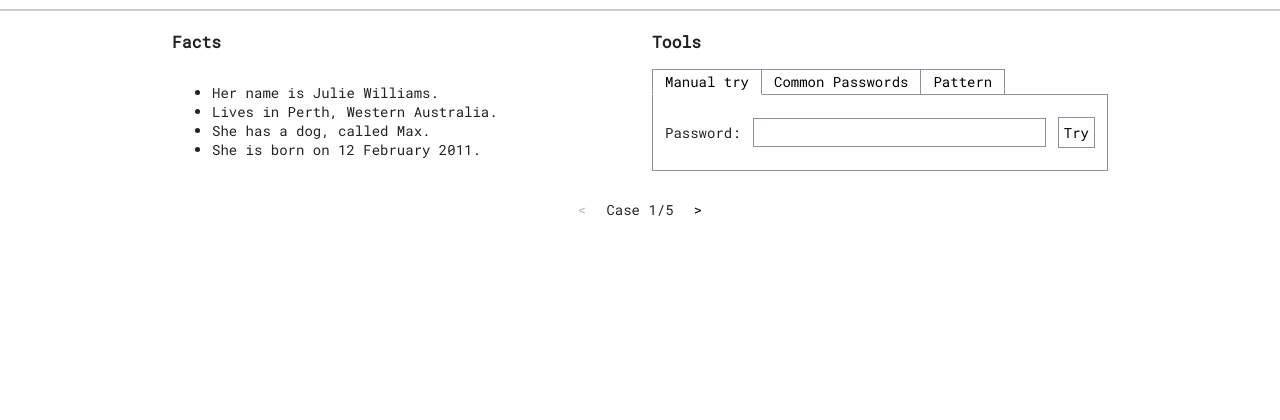
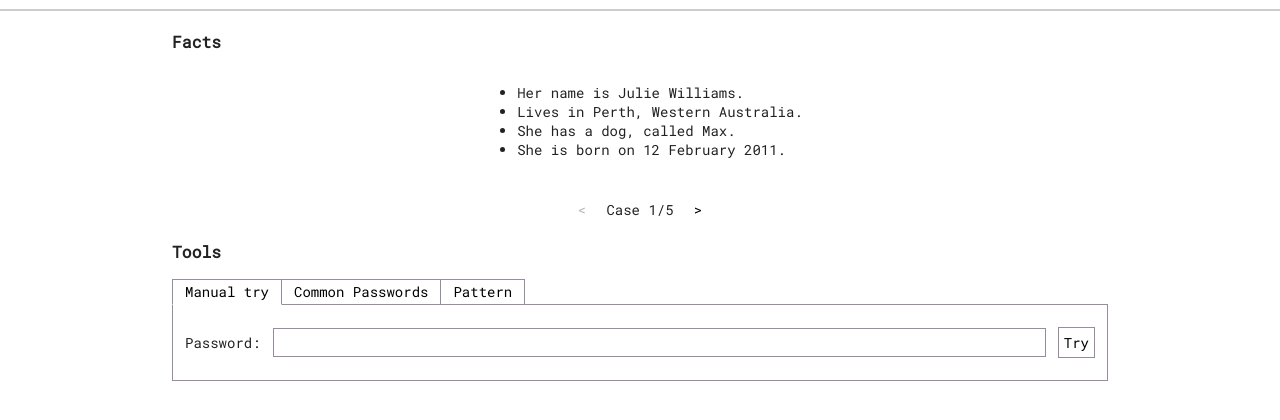
Before and after one commit to math2001/password-hacker, a website built with webpack: page src/index.html in a window 1280 px wide. Shown: the part 52-472 px from the top of the page. Built offline with nearby package versions, Linux system fonts and the light colour scheme.

Commit message:
improve layout

```diff
--- a/src/css/index.css
+++ b/src/css/index.css
@@ -46,7 +46,6 @@ body {
 }
 
 .view {
-  display: flex;
   max-width: 960px;
   margin: auto;
 }
@@ -55,6 +54,11 @@ body {
 .tools {
   flex: 1;
   padding: 4px 12px;
+}
+
+.fact-lists {
+  display: flex;
+  justify-content: center;
 }
 
 .case-pager {
--- a/src/index.html
+++ b/src/index.html
@@ -36,8 +36,19 @@
     <div class="view">
       <section class="facts" id="facts">
         <h3>Facts</h3>
-        <ul id="images-list" class="images-list"></ul>
-        <ul id="facts-list" class="facts-list"></ul>
+        <div class="fact-lists">
+          <ul id="images-list" class="images-list"></ul>
+          <ul id="text-list" class="text-list"></ul>
+        </div>
+      </section>
+      <section class="case-pager">
+        <button class="case-before" id="case-before">&lt;</button>
+        <span class="case-label"
+          >Case <span id="case-number">1</span>/<span id="case-total"
+            >1</span
+          ></span
+        >
+        <button class="case-after" id="case-after">&gt;</button>
       </section>
       <section class="tools" id="tools">
         <h3>Tools</h3>
@@ -133,14 +144,5 @@
         </div>
       </section>
     </div>
-    <div class="case-pager">
-      <button class="case-before" id="case-before">&lt;</button>
-      <span class="case-label"
-        >Case <span id="case-number">1</span>/<span id="case-total"
-          >1</span
-        ></span
-      >
-      <button class="case-after" id="case-after">&gt;</button>
-    </div>
   </body>
 </html>
--- a/src/ts/components/facts.ts
+++ b/src/ts/components/facts.ts
@@ -11,7 +11,7 @@ export class Facts {
 
   constructor() {
     this.elements = {
-      factsList: querySelector("#facts-list"),
+      factsList: querySelector("#text-list"),
       imagesList: querySelector("#images-list"),
     };
 
```
